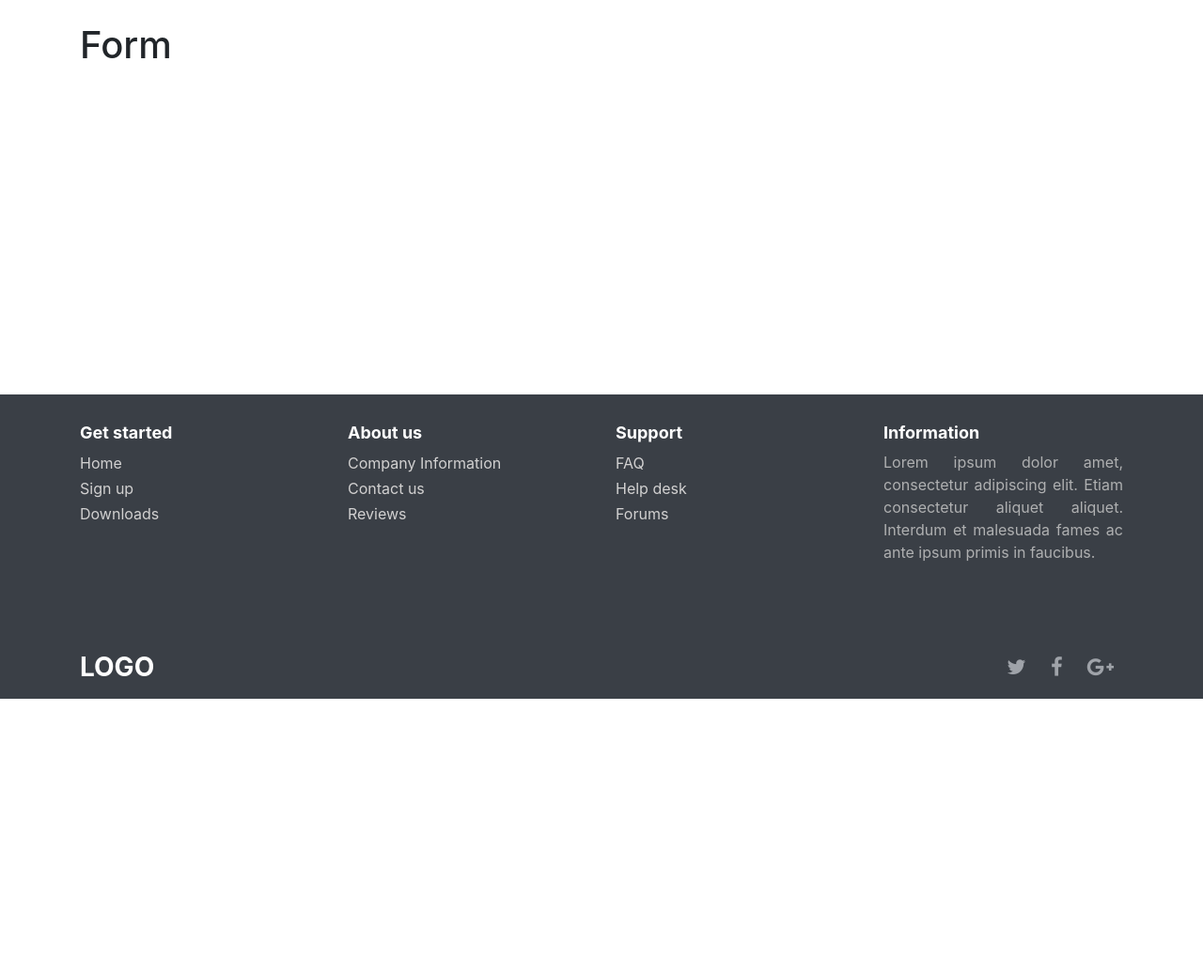
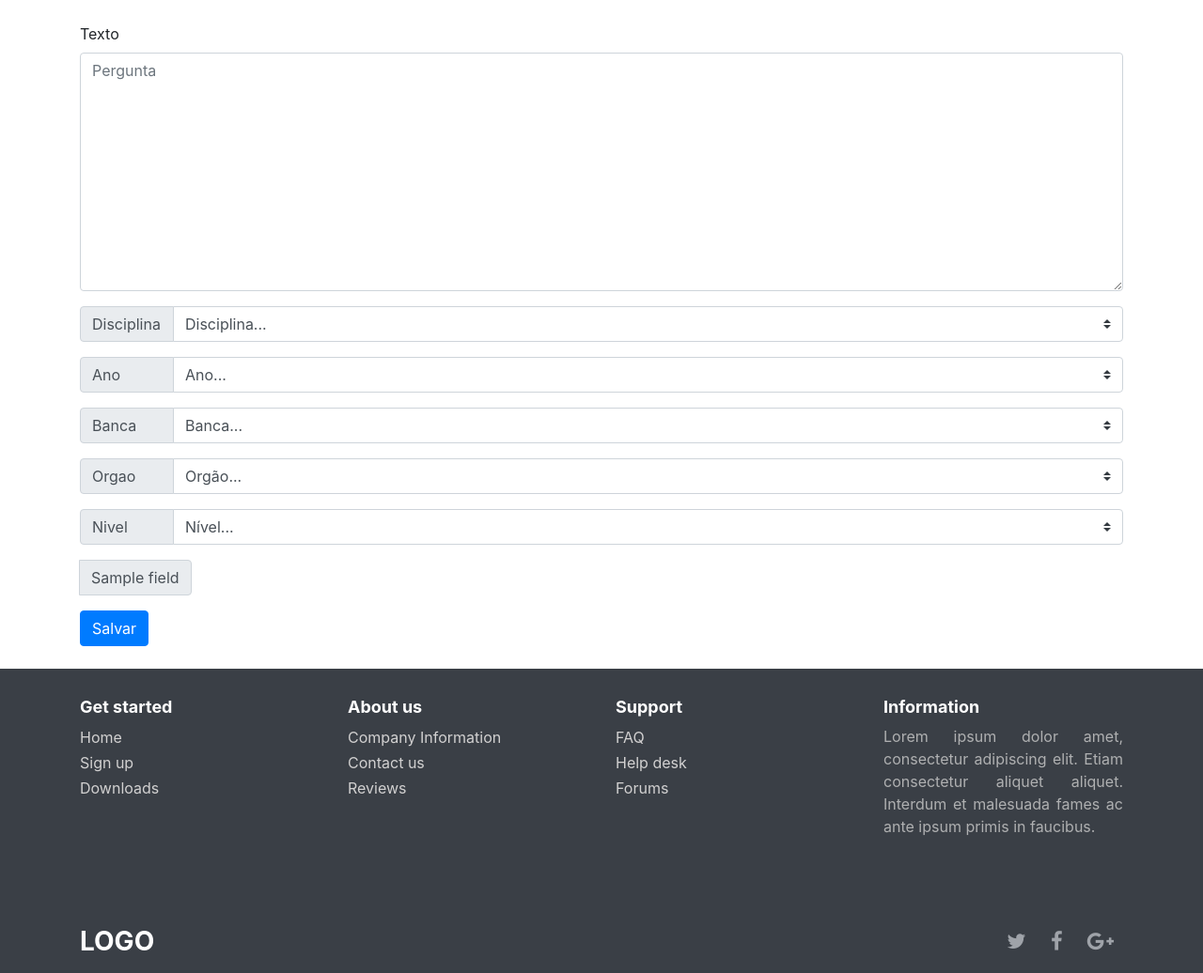
Before and after one commit to joao-batista/eisaquestao, a Django app: template questoes/templates/pergunta_form.html in a window 1280 px wide. Shown: the part 56-1092 px from the top of the page at 94% size. Before the commit the page ends 800 px from the top, so only its background shows below. Run offline with Django 3.2, Linux system fonts and the light colour scheme; tables that the repository leaves empty hold one stand-in row (values such as "Sample post"); the template is opened without the code that fills it: values that come from a table or form of the project are taken from there, most other values are stand-ins (such as "Sample title", 1, 10 or a date in 2020); parts of the project's set-up code (start-up, migrations or seed data) failed here and were passed over; some libraries are stand-ins or nearby versions.

Commit message:
Insert Pergunta

```diff
--- a/core/static/css/estilo.css
+++ b/core/static/css/estilo.css
@@ -0,0 +1,3 @@
+.label-form {
+    min-width: 100px;
+}
--- a/questoes/forms.py
+++ b/questoes/forms.py
@@ -1,18 +1,20 @@
-from django.forms import ModelForm
+from django.forms import ModelForm, ModelChoiceField, TextInput, Select, Textarea
 from questoes.models import Pergunta, Disciplina, Ano, Banca, Nivel, Orgao, Alternativa
 
 class PerguntaForm(ModelForm):
-    disciplina = forms.ModelChoiceField(queryset = Disciplina.objects.all(), empty_label="Disciplina...")
-    ano = forms.ModelChoiceField(queryset = Ano.objects.all(), empty_label="Ano...")
-    banca = forms.ModelChoiceField(queryset = Banca.objects.all(), empty_label="Banca...")
-    nivel = forms.ModelChoiceField(queryset = Nivel.objects.all(), empty_label="Nível...")
-    orgao = forms.ModelChoiceField(queryset = Orgao.objects.all(), empty_label="Orgão...")
+    disciplina = ModelChoiceField(queryset = Disciplina.objects.all(), empty_label="Disciplina...", required=True, widget=Select(attrs={'class':'custom-select'}))
+    ano = ModelChoiceField(queryset = Ano.objects.all(), empty_label="Ano...", required=True, widget=Select(attrs={'class':'custom-select'}))
+    banca = ModelChoiceField(queryset = Banca.objects.all(), empty_label="Banca...", required=True, widget=Select(attrs={'class':'custom-select'}))
+    nivel = ModelChoiceField(queryset = Nivel.objects.all(), empty_label="Nível...", required=True, widget=Select(attrs={'class':'custom-select'}))
+    orgao = ModelChoiceField(queryset = Orgao.objects.all(), empty_label="Orgão...", required=True, widget=Select(attrs={'class':'custom-select'}))
     class Meta:
         model = Pergunta
-        fields = ['texto', 'respondida', 'correta', 'reporter', 'disciplina', 'ano', 'banca', 'orgao', 'nivel']
+        fields = ['texto', 'disciplina', 'ano', 'banca', 'orgao', 'nivel']
+        widgets = {'texto': Textarea(attrs={'class': 'form-control', 'placeholder': 'Pergunta'})}
 
 
 class AlternativaForm(ModelForm):
     class Meta:
         model = Alternativa
-        fields = ['texto', 'correta', 'selecionada']
+        fields = ['texto', 'correta']
+        widgets = {'texto': TextInput(attrs={'class': 'form-control', 'placeholder': 'Alternativa'})}
--- a/questoes/models.py
+++ b/questoes/models.py
@@ -3,17 +3,32 @@ from django.db import models
 class Disciplina(models.Model):
     descricao = models.CharField(max_length = 50, unique = True)
 
+    def __str__(self):
+        return self.descricao
+
 class Ano(models.Model):
     descricao = models.CharField(max_length = 4, unique = True)
+
+    def __str__(self):
+        return self.descricao
 
 class Banca(models.Model):
     descricao = models.CharField(max_length = 50, unique = True)
 
+    def __str__(self):
+        return self.descricao
+
 class Nivel(models.Model):
     descricao = models.CharField(max_length = 50, unique = True)
 
+    def __str__(self):
+        return self.descricao
+
 class Orgao(models.Model):
     descricao = models.CharField(max_length = 50, unique = True)
+
+    def __str__(self):
+        return self.descricao
 
 
 class Pergunta(models.Model):
--- a/questoes/templates/pergunta_form.html
+++ b/questoes/templates/pergunta_form.html
@@ -2,6 +2,58 @@
 
 {% block content %}
 
-<h1>Form</h1>
+<form action="" method="post">
+    {% csrf_token %}
+    {% for field in form_pergunta %}
+
+    {% if field.field.widget.input_type == 'select' %}
+
+    <div class="input-group mb-3">
+        <div class="input-group-prepend">
+          <label class="input-group-text label-form">{{ field.label }}</label>
+        </div>
+        {{ field }}
+    </div>
+
+    {% else %}
+
+    <div class="form-group">
+        <label>{{ field.label }}</label>
+        {{ field }}
+    </div>
+
+    {% endif %}
+
+    {% endfor %}
+
+
+    {% for form in form_alternativas %}
+
+    <div class="input-group mb-3">
+    {% for field in form %}
+
+    {% if field.field.widget.input_type == 'text' %}
+
+        {{ field }}
+
+        {% else %}
+
+        <div class="input-group-append">
+        <div class="input-group-text">
+            {{ field }}
+        </div>
+        </div>
+
+
+        {% endif %}
+
+    {% endfor %}
+    </div>
+
+    {% endfor %}
+
+
+    <button type="submit" class="btn btn-primary">Salvar</button>
+</form>
 
 {% endblock %}
```
